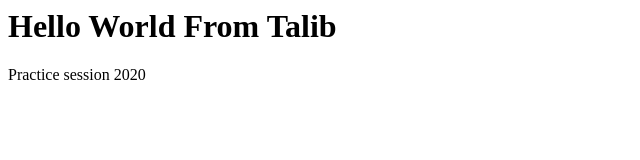
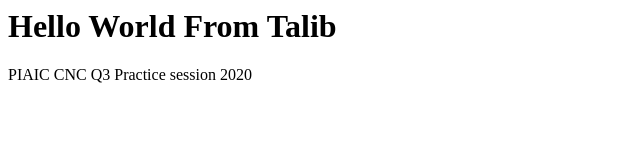
Before and after one commit to Talibsarwar/BootCampSessionA, a website: page index.html in a window 1280 px wide. Shown: the whole page, without its empty margins (0-640 px from the left). Drawn offline with Linux system fonts and the light colour scheme.

Commit message:
Update index.html

```diff
--- a/index.html
+++ b/index.html
@@ -1,9 +1,9 @@
 <html>
       <head>
-            <title>Practice session</title>
+            <title>Practice session 2020</title>
       </head>
       <body>
             <h1>Hello World From Talib</h1>
-            <p>Practice session 2020</p>
+            <p>PIAIC CNC Q3 Practice session 2020</p>
       </body>
 </html>
```
